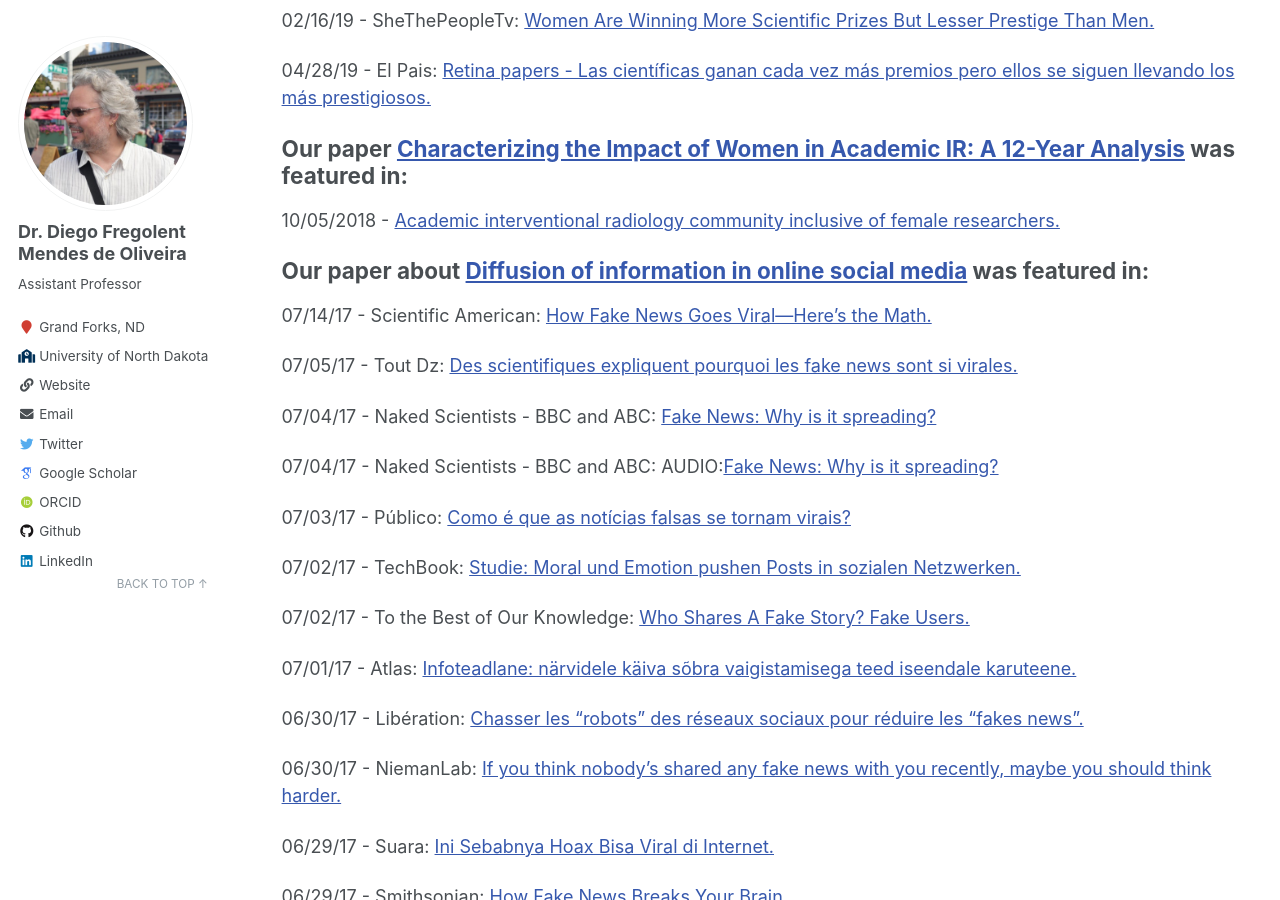
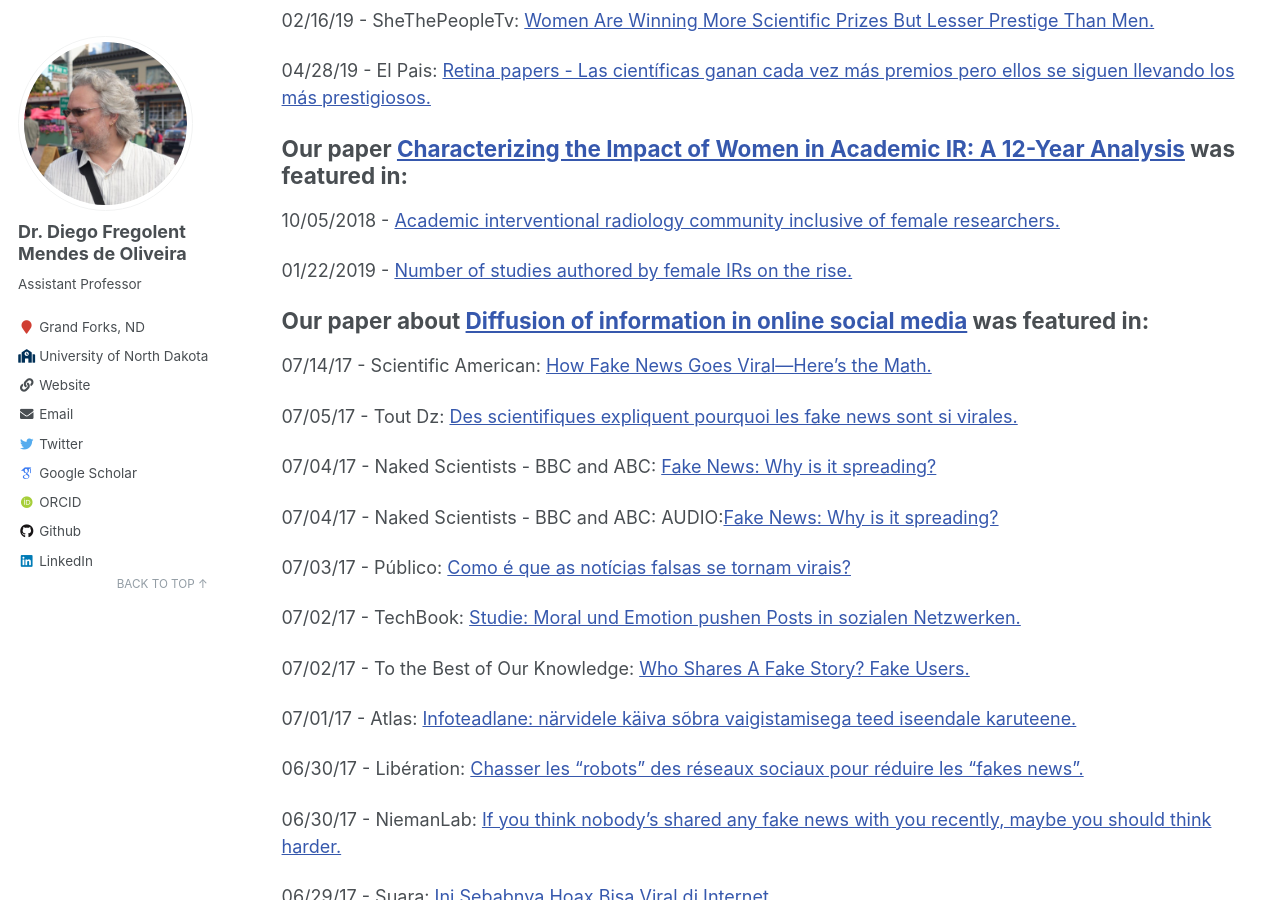
Before and after one commit to fregolente/fregolente.github.io, a Jekyll site: the page built from _pages/news.md, in a window 1280 px wide and 900 px high, scrolled down 3355 px. Built offline with Jekyll 4.4.1, drawn with Linux system fonts in a browser that asks for light colours; some web fonts are replaced.

Commit message:
Add entry on female authorship in interventional radiology
Added a new entry highlighting the rise in studies authored by female interventional radiologists.

```diff
--- a/_pages/news.md
+++ b/_pages/news.md
@@ -134,6 +134,8 @@ title: "News"
 ## **Our paper [Characterizing the Impact of Women in Academic IR: A 12-Year Analysis](https://www.jvir.org/article/S1051-0443(18)31283-1/fulltext) was featured in:**
 
 10/05/2018 - [Academic interventional radiology community inclusive of female researchers.](https://www.radiologybusiness.com/topics/leadership/academic-interventional-radiology-inclusive)
+
+01/22/2019 - [Number of studies authored by female IRs on the rise.](https://interventionalnews.com/female-authorship-rising/)
 
 
 ## **Our paper about [Diffusion of information in online social media](http://www.diegofregolent.com/wp-content/uploads/2017/04/NHB.pdf) was featured in:**
```
